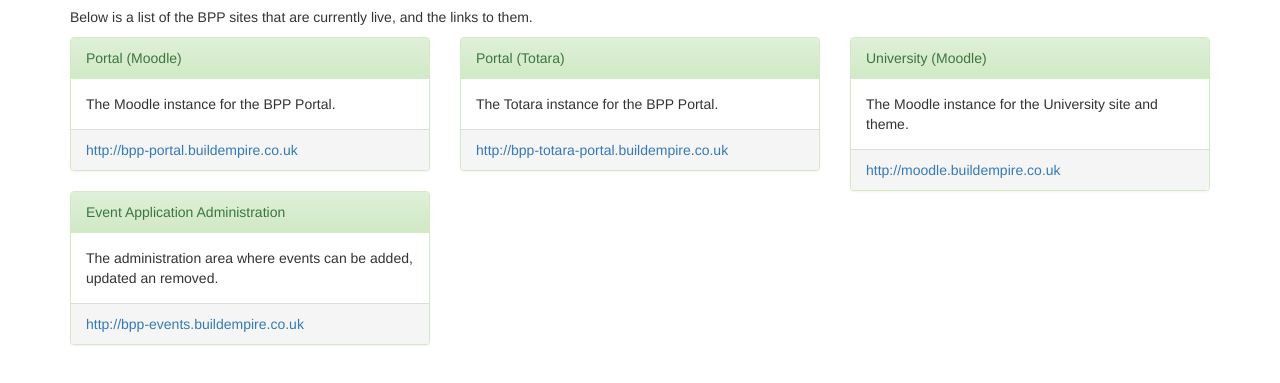
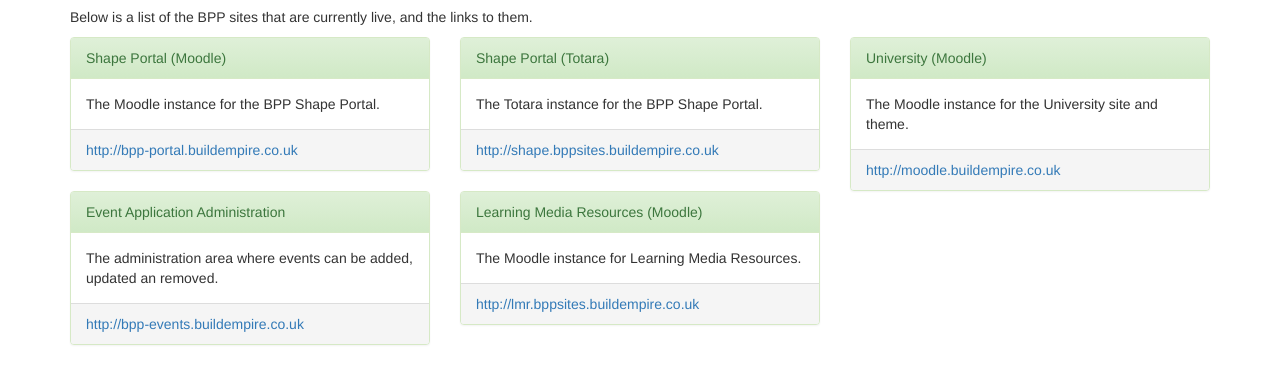
Before and after one commit to BuildEmpire/BEBPP0000_BPP_Sites, a plain HTML site: page public/index.html in a window 1280 px wide. Shown: the part 63-446 px from the top of the page. Drawn offline with nearby package versions, Linux system fonts and the light colour scheme.

Commit message:
Updated the locations.

```diff
--- a/public/index.html
+++ b/public/index.html
@@ -16,9 +16,9 @@
       <div class="row">
         <div class="col-md-4">
           <div class="panel panel-success">
-            <div class="panel-heading">Portal (Moodle)</div>
+            <div class="panel-heading">Shape Portal (Moodle)</div>
             <div class="panel-body">
-              The Moodle instance for the BPP Portal.
+              The Moodle instance for the BPP Shape Portal.
             </div>
             <div class="panel-footer">
               <a href="http://bpp-portal.buildempire.co.uk" target="_blank">http://bpp-portal.buildempire.co.uk</a>
@@ -36,12 +36,21 @@
         </div>
         <div class="col-md-4">
           <div class="panel panel-success">
-            <div class="panel-heading">Portal (Totara)</div>
+            <div class="panel-heading">Shape Portal (Totara)</div>
             <div class="panel-body">
-              The Totara instance for the BPP Portal.
+              The Totara instance for the BPP Shape Portal.
             </div>
             <div class="panel-footer">
-              <a href="http://bpp-totara-portal.buildempire.co.uk" target="_blank">http://bpp-totara-portal.buildempire.co.uk</a>
+              <a href="http://shape.bppsites.buildempire.co.uk" target="_blank">http://shape.bppsites.buildempire.co.uk</a>
+            </div>
+          </div>
+          <div class="panel panel-success">
+            <div class="panel-heading">Learning Media Resources (Moodle)</div>
+            <div class="panel-body">
+              The Moodle instance for Learning Media Resources.
+            </div>
+            <div class="panel-footer">
+              <a href="http://lmr.bppsites.buildempire.co.uk" target="_blank">http://lmr.bppsites.buildempire.co.uk</a>
             </div>
           </div>
         </div>
```
